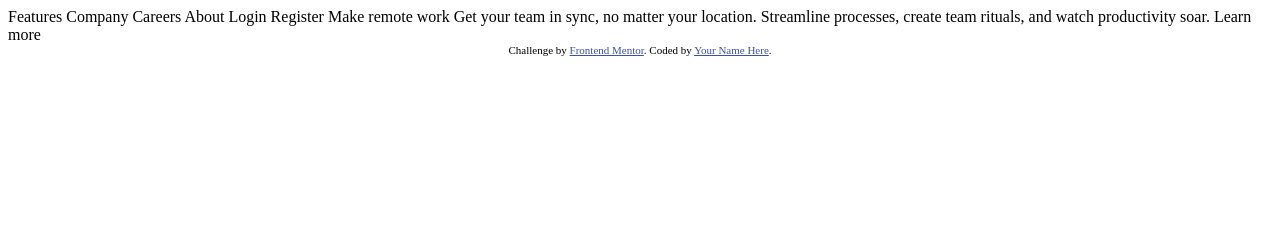
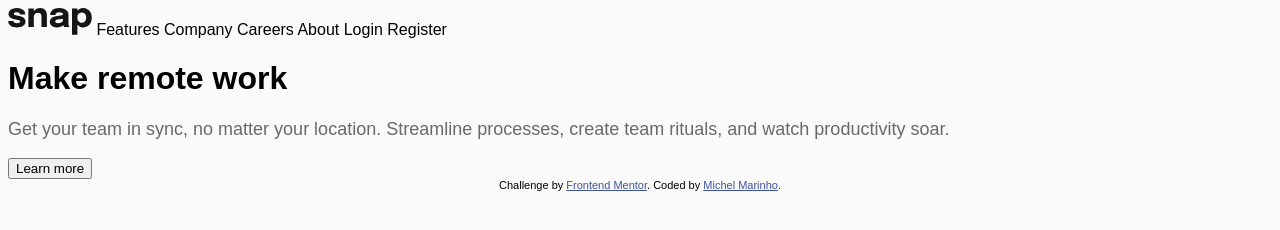
Before and after one commit to marinhomich/Front-End-Mentor-Snap, a plain HTML site: page index.html in a window 1280 px wide. Drawn offline with Linux system fonts and the light colour scheme.

Commit message:
Add Style

```diff
--- a/index.html
+++ b/index.html
@@ -1,5 +1,5 @@
 <!DOCTYPE html>
-<html lang="en">
+<html lang="pt-br">
 <head>
   <meta charset="UTF-8">
   <meta name="viewport" content="width=device-width, initial-scale=1.0"> <!-- displays site properly based on user's device -->
@@ -8,14 +8,13 @@
 
   <title>Frontend Mentor | Intro section with dropdown navigation</title>
 
-  <!-- Feel free to remove these styles or customise in your own stylesheet 👍 -->
-  <style>
-    .attribution { font-size: 11px; text-align: center; }
-    .attribution a { color: hsl(228, 45%, 44%); }
-  </style>
+  <link rel="stylesheet" href="style.css">
+
 </head>
 <body>
 
+  <header>
+    <a href=""><img src="images/logo.svg" alt="" srcset=""></a>
     Features
     Company
     Careers
@@ -23,17 +22,18 @@
 
     Login
     Register
+  </header>
 
-  Make remote work
+  <h1>Make remote work</h1>
 
-  Get your team in sync, no matter your location. Streamline processes,
-  create team rituals, and watch productivity soar.
+  <p>Get your team in sync, no matter your location. Streamline processes,
+    create team rituals, and watch productivity soar.</p>
 
-  Learn more
+  <button>Learn more</button>
 
   <div class="attribution">
     Challenge by <a href="https://www.frontendmentor.io?ref=challenge" target="_blank">Frontend Mentor</a>.
-    Coded by <a href="#">Your Name Here</a>.
+    Coded by <a href="#">Michel Marinho</a>.
   </div>
 </body>
 </html>
--- /dev/null
+++ b/style.css
@@ -0,0 +1,60 @@
+
+/* ### Font
+
+- Family: [Epilogue](https://fonts.google.com/specimen/Epilogue)
+- Weights: 500, 700
+
+*/
+
+:root{
+    --almost-white: #fafafa;
+    --medium-gray: #696969;
+    --almost-black: rgb(20, 20, 20);
+}
+
+@import url('https://fonts.googleapis.com/css2?family=Epilogue:wght@500;700&display=swap');
+
+*{
+    font-family: 'Epilogue', sans-serif;
+}
+
+body{
+    background: var(--almost-white);
+}
+
+body p{
+    font-size: 18px;
+    color: var(--medium-gray);
+}
+
+.attribution{
+    font-size: 11px;
+    text-align: center;
+}
+
+.attribution a{
+    color: hsl(228, 45%, 44%);
+}
+
+/* # Front-end Style Guide
+
+## Layout */
+
+/* The designs were created to the following widths:
+
+Mobile: 375px
+- Desktop: 1440px */
+
+/* ## Colors
+
+### Neutral
+
+- Almost White: hsl(0, 0%, 98%)
+- Medium Gray: hsl(0, 0%, 41%)
+- Almost Black: hsl(0, 0%, 8%)
+
+## Typography
+
+### Body Copy
+
+- Font size (paragraph): 18px
```
Lines whose indentation alone changed are shown as unchanged.
